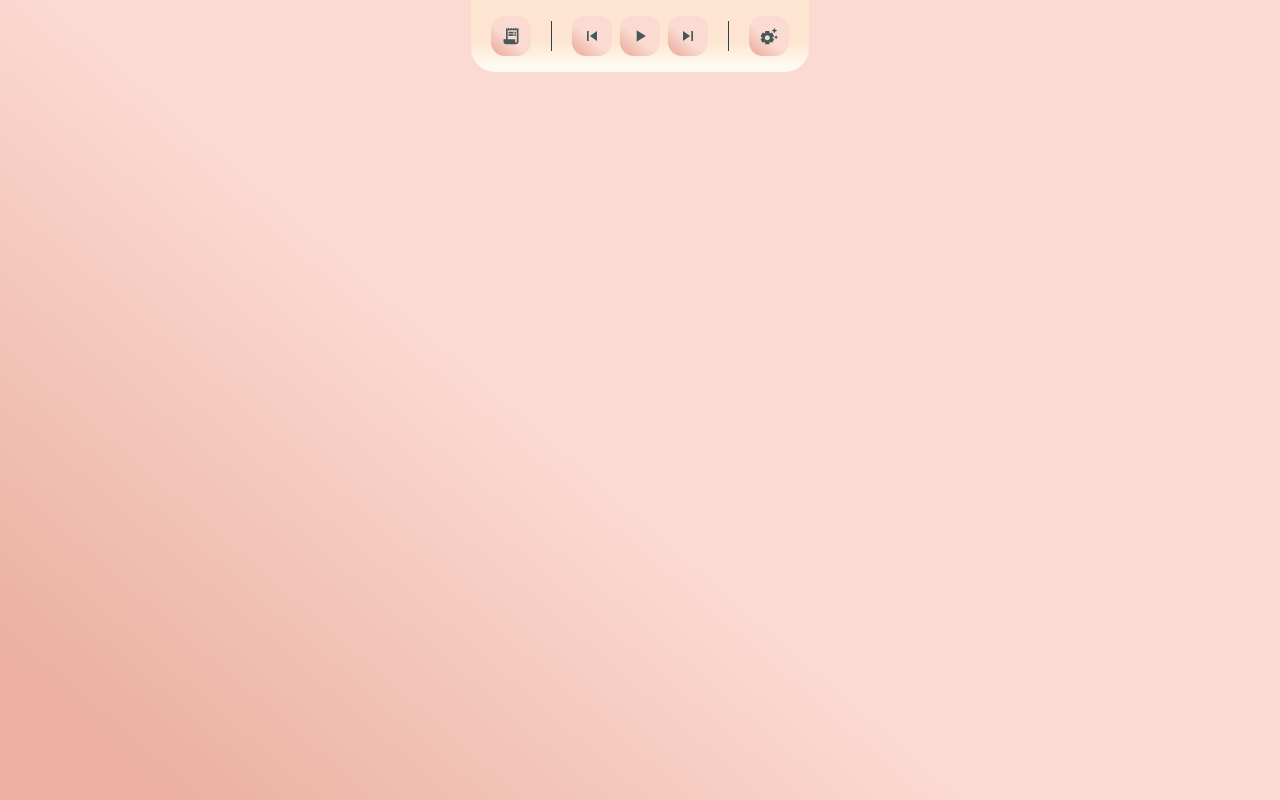
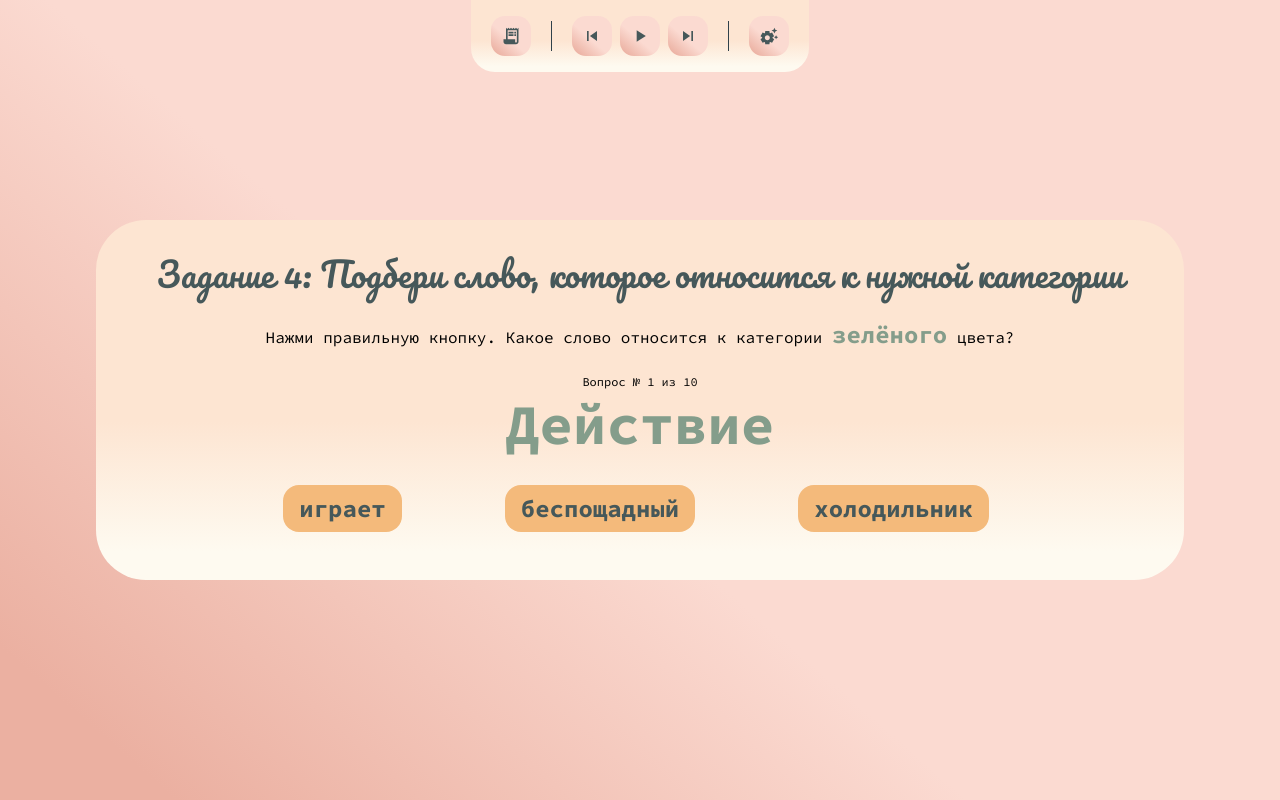
Before and after one commit to Oskarov/teaching-my-daughter, a React (Create React App) app: page /SubActSig/LessonFour in a window 1280 px wide. Before the commit this address had no page. Built offline with nearby package versions, Linux system fonts and the light colour scheme.

Commit message:
Урок 4

```diff
--- a/src/App.tsx
+++ b/src/App.tsx
@@ -14,6 +14,7 @@ import FindRightSubjectActionSign
 import Control from 'containers/control/control';
 import LessonTwoSubjectActionSign from "./containers/SubjectActionSign/lessonTwo";
 import LessonThreeSubjectActionSign from "./containers/SubjectActionSign/lessonThree";
+import LessonFourSubjectActionSign from "./containers/SubjectActionSign/lessonFour";
 
 
 function App() {
@@ -61,6 +62,13 @@ function App() {
                 return <LessonThreeSubjectActionSign/>
             },
         },
+        {
+            path: "/SubActSig/LessonFour",
+            loader: () => ({ message: "Loading page" }),
+            Component() {
+                return <LessonFourSubjectActionSign/>
+            },
+        },
     ]);
 
     return (
--- a/src/containers/SubjectActionSign/index.tsx
+++ b/src/containers/SubjectActionSign/index.tsx
@@ -21,6 +21,9 @@ const SubjectActionSign: React.FC<SubjectActionSignProps> = ({}) => {
                 <div className={mainStyle.links}>
                     <Link to="/SubActSig/LessonThree">Задание 3: Найди слово, которое отвечает на вопрос</Link>
                 </div>
+                <div className={mainStyle.links}>
+                    <Link to="/SubActSig/LessonFour">Задание 4: Найди слово, которое относится к нужной категории</Link>
+                </div>
             </div>
         </div>
 
--- /dev/null
+++ b/src/containers/SubjectActionSign/lessonFour/index.module.scss
@@ -0,0 +1,52 @@
+@import '../../../assets/css/_partials';
+
+.newContainer {
+  width: 100%;
+  height: 100%;
+  padding: 8px 36px;
+}
+
+
+.header{
+  padding: 16px 24px;
+  font-size: 34px;
+  font-family: "Pacifico", cursive;
+  text-align: center;
+  font-weight: 400;
+  font-style: normal;
+  color: $main_font;
+}
+
+.subheader{
+  margin-bottom: 24px;
+  text-align: center;
+  font-size: 16px;
+  >*{
+    color: $dark_green;
+    font-weight: bold;
+    font-size: 24px;
+  ;
+  }
+}
+
+.counter{
+  text-align: center;
+  font-size: 12px;
+}
+
+.word{
+  margin-bottom: 24px;
+  text-align: center;
+  color: $dark_green;
+  font-size: 56px;
+  font-weight: bold;
+}
+
+.buttonWrapper{
+  padding: 2px 56px;
+  padding-bottom: 40px;
+  display: flex;
+  align-items: center;
+  justify-content: space-evenly;
+
+}
--- /dev/null
+++ b/src/containers/SubjectActionSign/lessonFour/index.tsx
@@ -0,0 +1,103 @@
+import React, {useEffect, useState} from 'react';
+import {useDispatch, useSelector} from "react-redux";
+import {
+    ISASQuestions,
+    ISASTask4question,
+    ISASTask1question,
+    ISASCategories
+} from "../../../interfaces/ISubjectActionSign";
+import mainStyle from "../../../all.module.scss";
+import styles from "./index.module.scss";
+import TaskCompleted from "../../../components/taskCompleted/taskCompleted";
+import TaskOverlay from "../../../components/taskOverlay/taskOverlay";
+import {addStatisticData} from "../../../effects/statisticEffect";
+import {TStore} from "../../../store/store";
+import {formTask4} from "../../../effects/SASEffect";
+
+interface LessonFourSubjectActionSignProps {
+
+}
+
+const LessonFourSubjectActionSign: React.FC<LessonFourSubjectActionSignProps> = ({}) => {
+    const dispatch = useDispatch();
+    const [questions, setQuestions] = useState<ISASTask4question[]>([]);
+    const [currentQuestionIndex, setCurrentQuestionIndex] = useState(0);
+    const [overlayData, setOverlayData] = useState<'' | 'Правильно' | 'Не правильно'>('');
+
+    const [rightAnswersCount, setRightAnswersCount] = useState(0);
+    const [wrongAnswersCount, setWrongAnswersCount] = useState(0);
+    const [testCompleted, setTestCompeted] = useState(false);
+    const numberOfQuestions = useSelector((state: TStore) => state.settings.numberOfQuestions);
+    const overlayDelayMs = useSelector((state: TStore) => state.settings.overlayDelayMs);
+
+
+    useEffect(() => {
+        const fn = async () => {
+            const data = await dispatch(formTask4(numberOfQuestions)) as unknown as ISASTask4question[];
+            if (data.length) {
+                setQuestions(data);
+                console.log(data)
+            }
+        }
+        fn();
+    }, [])
+
+
+    const answerHandler = (answer: string ) => {
+        const isRight = answer === questions[currentQuestionIndex].rightAnswer;
+        if (isRight) {
+            setRightAnswersCount(state => state + 1);
+        } else {
+            setWrongAnswersCount(state => state + 1);
+        }
+        setOverlayData(isRight ? 'Правильно' : "Не правильно");
+        setTimeout(() => {
+            setOverlayData('');
+            if (currentQuestionIndex === questions.length - 1) {
+                setTestCompeted(state => !state);
+                dispatch(addStatisticData({
+                    name: 'Предмет, действие, признак - 1 - На какой вопрос отвечает слово?',
+                    rightCount: rightAnswersCount + (isRight ? 1 : 0),
+                    wrongCount: wrongAnswersCount + (!isRight ? 1 : 0)
+                }))
+            } else {
+                setCurrentQuestionIndex(state => state + 1);
+            }
+
+        }, overlayDelayMs)
+    }
+
+
+    return <div className={mainStyle.centerWrapper}>
+        <div className={mainStyle.centerContainer}>
+            <div className={styles.newContainer}>
+
+            <div className={styles.header}>Задание 4: Подбери слово, которое относится к нужной категории</div>
+            {!testCompleted && <div>
+                <TaskOverlay testCompleted={testCompleted} questions={questions}
+                             currentQuestionIndex={currentQuestionIndex} overlayData={overlayData} compareWords={'правильный ответ'} firstWord={'К категории'}/>
+                <div className={styles.subheader}>Нажми правильную кнопку. Какое слово относится к категории <span>зелёного</span> цвета?
+                </div>
+                {questions.length > 0 && !!questions[currentQuestionIndex] && <div>
+                    <div>
+                        <div className={styles.counter}>Вопрос
+                            № {questions[currentQuestionIndex].number} из {questions.length}</div>
+                        <div className={styles.word}>{questions[currentQuestionIndex].questionItem}</div>
+                        <div className={styles.buttonWrapper}>
+                            {questions[currentQuestionIndex].variants.map((element, idx) =><div key={idx} className={mainStyle.answerButton} onClick={() => {
+                                answerHandler(element)}}>{element}</div>)}
+                        </div>
+
+                    </div>
+
+                </div>}
+            </div>}
+
+                <TaskCompleted taskCompleted={testCompleted} rightAnswersCount={rightAnswersCount}
+                               wrongAnswersCount={wrongAnswersCount} targetToReturn='SubActSig'/>
+            </div>
+        </div>
+    </div>;
+}
+
+export default LessonFourSubjectActionSign;
```
